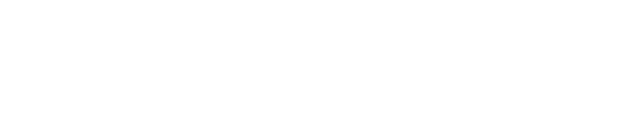
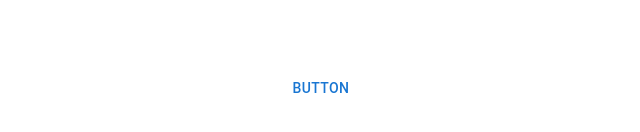
Before and after one commit to gulli301185/trello, a React (Create React App) app: page / in a window 1280 px wide. Shown: the part 312-444 px from the top of the page, without its empty margins (319-959 px from the left). Built offline with nearby package versions, Linux system fonts and the light colour scheme.

Commit message:
created  a new btanch

```diff
--- a/src/App.css
+++ b/src/App.css
@@ -1,3 +1,7 @@
 .App {
   text-align: center;
+  display: flex;
+  align-items: center;
+  justify-content: center;
+  height: 100vh;
 }
--- a/src/App.js
+++ b/src/App.js
@@ -1,10 +1,11 @@
 
+import { Button } from '@mui/material';
 import './App.css';
 
 function App() {
   return (
-    <div >
-
+    <div className='App'>
+    <Button>Button</Button>
     </div>
   );
 }
--- /dev/null
+++ b/src/theme/Button.js
@@ -0,0 +1,16 @@
+export const MuiButton={
+    variants:[
+        {
+            props:{variant:'text'},
+            style:({theme})=>({})
+        },
+        {
+            props:{variant:'contained'},
+            style:({theme})=>({})
+        },
+        {
+            props:{variant:'outlined'},
+            style:({theme})=>({})
+        }
+    ]
+}
--- a/src/theme/index.js
+++ b/src/theme/index.js
@@ -1,8 +1,13 @@
 import React from 'react'
 import {createTheme, ThemeProvider} from '@mui/material'
+import { MuiButton } from './Button'
 
 const Theme = ({children}) => {
-    const theme=createTheme({})
+    const theme=createTheme({
+      components:{
+        MuiButton,
+      }
+    })
   return (
     <ThemeProvider theme={theme}>{children}</ThemeProvider>
   )
```
